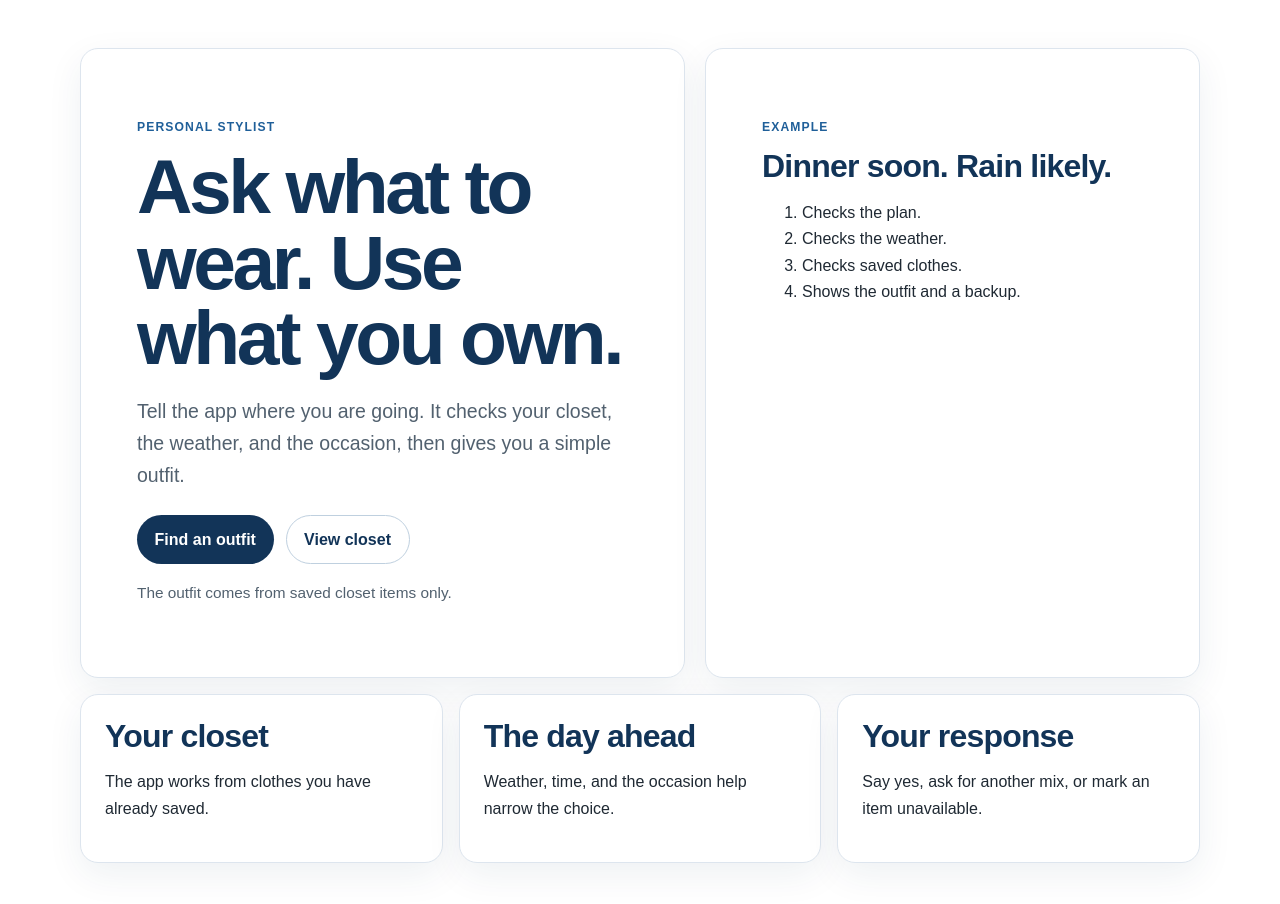
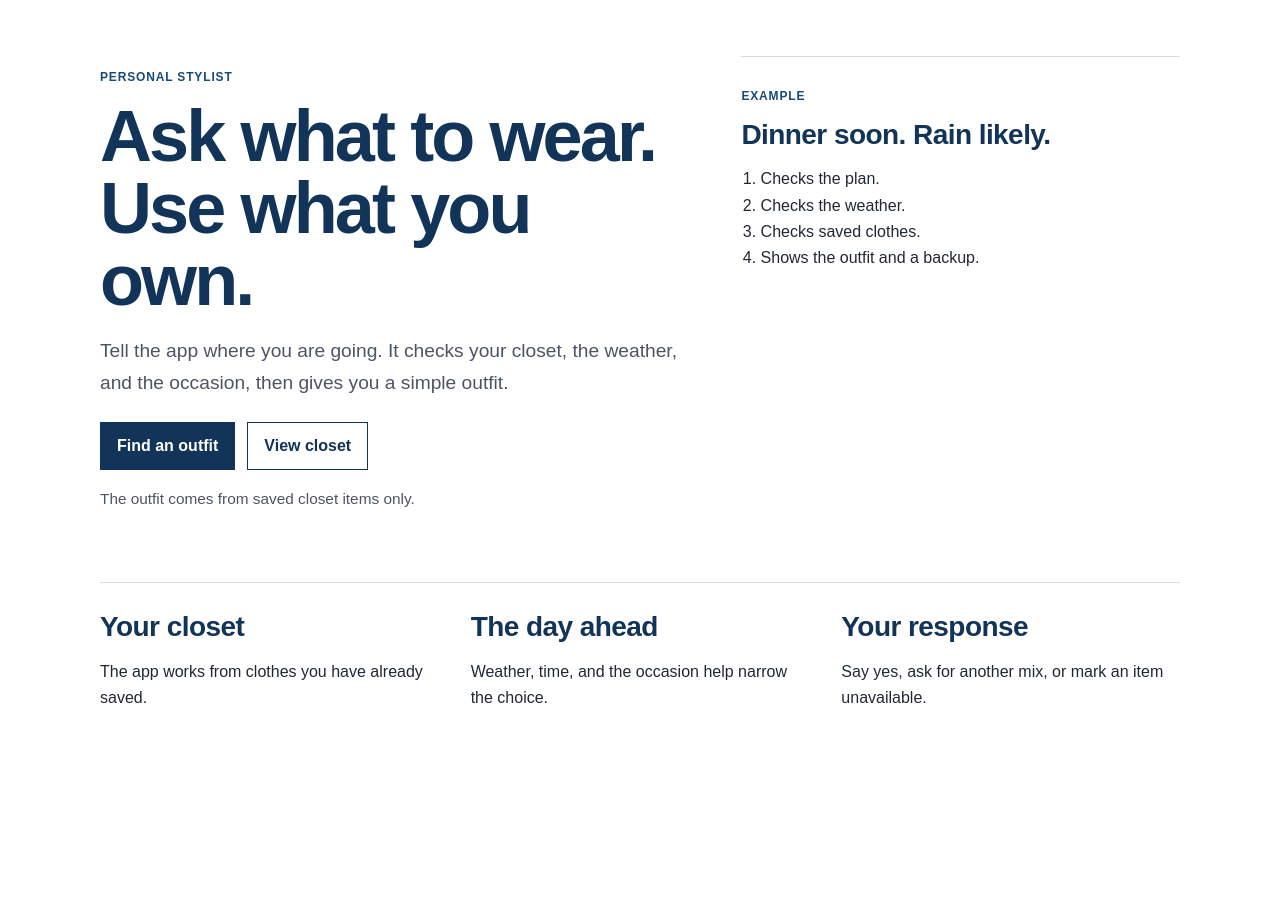
Before and after one commit to drolu-cmyk/ai-native-personal-stylist, a Next.js app in the folder apps/web/: page / in a window 1280 px wide. Shown: the top 904 px of the page. After the commit the page ends 800 px from the top, so only its background shows below. Built offline with nearby package versions, Linux system fonts and the light colour scheme.

Commit message:
Flatten visual system

```diff
--- a/apps/web/app/styles.css
+++ b/apps/web/app/styles.css
@@ -10,36 +10,32 @@ body { margin: 0; background: #ffffff; color: #1f2933; }
 a { color: inherit; text-decoration: none; }
 button, textarea { font: inherit; }
 
-.site-shell { width: min(1120px, calc(100% - 32px)); margin: 0 auto; padding: 48px 0; }
-.hero-grid, .voice-layout { display: grid; grid-template-columns: minmax(0, 1.1fr) minmax(300px, .9fr); gap: 20px; align-items: stretch; }
-.hero-grid > div, .agent-card, .panel, .section-grid article { background: #ffffff; border: 1px solid #dde5ee; border-radius: 18px; box-shadow: 0 12px 36px rgba(18, 52, 88, .07); }
-.hero-grid > div, .agent-card, .panel { padding: clamp(24px, 5vw, 56px); }
-.eyebrow, .card-label { text-transform: uppercase; letter-spacing: .09em; font-size: .76rem; font-weight: 700; color: #1f5f99; }
-h1 { font-size: clamp(2.3rem, 6vw, 4.8rem); line-height: .98; letter-spacing: -.045em; margin: 0 0 18px; color: #123458; }
-h2 { font-size: clamp(1.35rem, 3vw, 2rem); line-height: 1.08; letter-spacing: -.025em; margin: 0 0 14px; color: #123458; }
+.site-shell { width: min(1080px, calc(100% - 32px)); margin: 0 auto; padding: 56px 0; }
+.hero-grid, .voice-layout { display: grid; grid-template-columns: minmax(0, 1.15fr) minmax(280px, .85fr); gap: 48px; align-items: start; }
+.panel, .agent-card, .section-grid article { background: #ffffff; border: 0; box-shadow: none; padding: 0; }
+.eyebrow, .card-label { text-transform: uppercase; letter-spacing: .07em; font-size: .75rem; font-weight: 700; color: #174a7c; }
+h1 { font-size: clamp(2.4rem, 6vw, 4.5rem); line-height: 1; letter-spacing: -.04em; margin: 0 0 18px; color: #123458; }
+h2 { font-size: clamp(1.25rem, 2.4vw, 1.75rem); line-height: 1.12; letter-spacing: -.02em; margin: 0 0 12px; color: #123458; }
 p, li { font-size: 1rem; line-height: 1.65; }
-.lede { max-width: 660px; font-size: clamp(1.05rem, 2vw, 1.22rem); color: #52616f; }
+ol { padding-left: 1.2rem; }
+.lede { max-width: 620px; font-size: clamp(1.05rem, 2vw, 1.2rem); color: #4b5563; }
 .actions { display: flex; flex-wrap: wrap; gap: 12px; margin: 24px 0 16px; }
-.button { border: 0; display: inline-flex; align-items: center; justify-content: center; border-radius: 999px; padding: .9rem 1.1rem; background: #123458; color: white; font-weight: 700; cursor: pointer; }
-.button.secondary { background: #ffffff; color: #123458; border: 1px solid #bfd0df; }
+.button { border: 1px solid #123458; display: inline-flex; align-items: center; justify-content: center; padding: .85rem 1rem; background: #123458; color: white; font-weight: 700; cursor: pointer; }
+.button.secondary { background: #ffffff; color: #123458; }
 .button:disabled { opacity: .6; cursor: not-allowed; }
-.trust-line, .status-text { color: #52616f; font-size: .96rem; }
-.section-grid { display: grid; grid-template-columns: repeat(3, 1fr); gap: 16px; margin-top: 16px; }
-.section-grid article { padding: 24px; }
-.flow { display: grid; gap: 12px; margin-top: 20px; }
-.flow-step, .slot-card { padding: 18px; border-radius: 14px; background: #f8fbfd; border: 1px solid #dde5ee; }
-.kicker, .slot-card span, .field-label { font-weight: 700; color: #52616f; }
-.demo-box { background: #123458; color: white; padding: 22px; border-radius: 16px; }
-.metric-grid { display: grid; grid-template-columns: repeat(4, 1fr); gap: 14px; }
-.metric { padding: 22px; border-radius: 16px; background: #f8fbfd; border: 1px solid #dde5ee; }
-.metric strong { display: block; font-size: 2rem; letter-spacing: -.03em; }
-textarea { width: 100%; margin: 8px 0 16px; border: 1px solid #bfd0df; border-radius: 14px; padding: 14px; resize: vertical; color: #1f2933; background: #ffffff; }
-.slot-list { display: grid; gap: 10px; margin: 18px 0; }
+.trust-line, .status-text { color: #4b5563; font-size: .96rem; }
+.section-grid { display: grid; grid-template-columns: repeat(3, 1fr); gap: 32px; margin-top: 56px; border-top: 1px solid #d7dde5; padding-top: 28px; }
+.flow { display: grid; gap: 0; margin-top: 24px; border-top: 1px solid #d7dde5; }
+.flow-step, .slot-card { padding: 16px 0; background: #ffffff; border: 0; border-bottom: 1px solid #d7dde5; }
+.kicker, .slot-card span, .field-label { font-weight: 700; color: #4b5563; }
+textarea { width: 100%; margin: 8px 0 16px; border: 1px solid #8ea4b8; padding: 14px; resize: vertical; color: #1f2933; background: #ffffff; }
+.slot-list { display: grid; gap: 0; margin: 18px 0; border-top: 1px solid #d7dde5; }
 .slot-card strong { display: block; margin-top: 4px; color: #123458; }
-.slot-card p { margin: 4px 0 0; color: #52616f; }
-.result-panel { min-height: 420px; }
+.slot-card p { margin: 4px 0 0; color: #4b5563; }
+.result-panel { min-height: 320px; }
+.agent-card { border-top: 1px solid #d7dde5; padding-top: 18px; }
 
 @media (max-width: 860px) {
-  .hero-grid, .voice-layout, .section-grid, .metric-grid { grid-template-columns: 1fr; }
-  .site-shell { padding: 24px 0; }
+  .hero-grid, .voice-layout, .section-grid { grid-template-columns: 1fr; }
+  .site-shell { padding: 32px 0; }
 }
```
